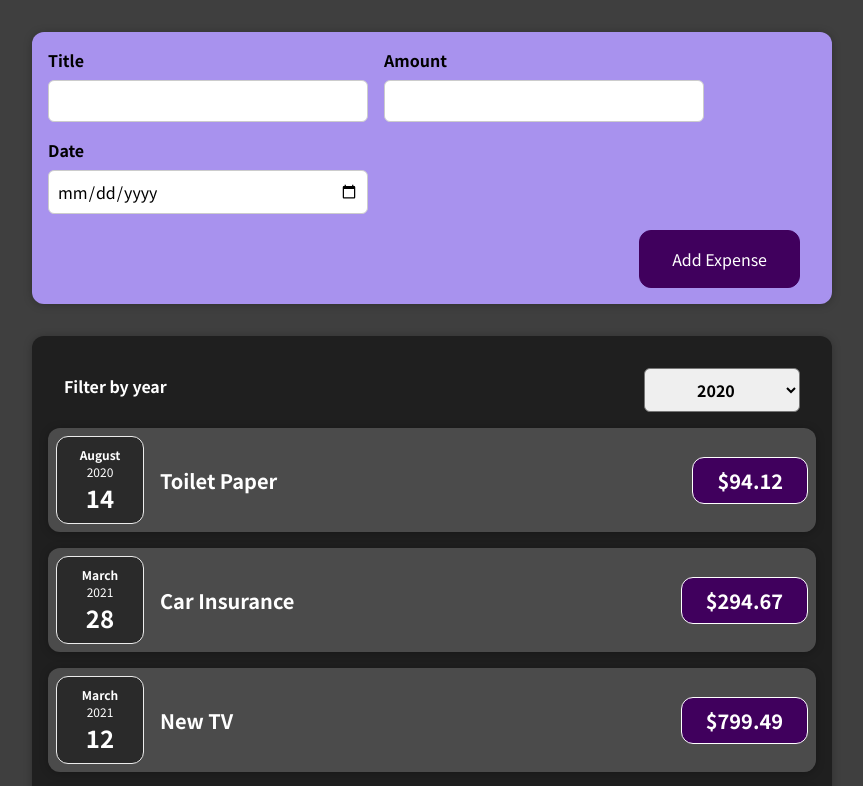
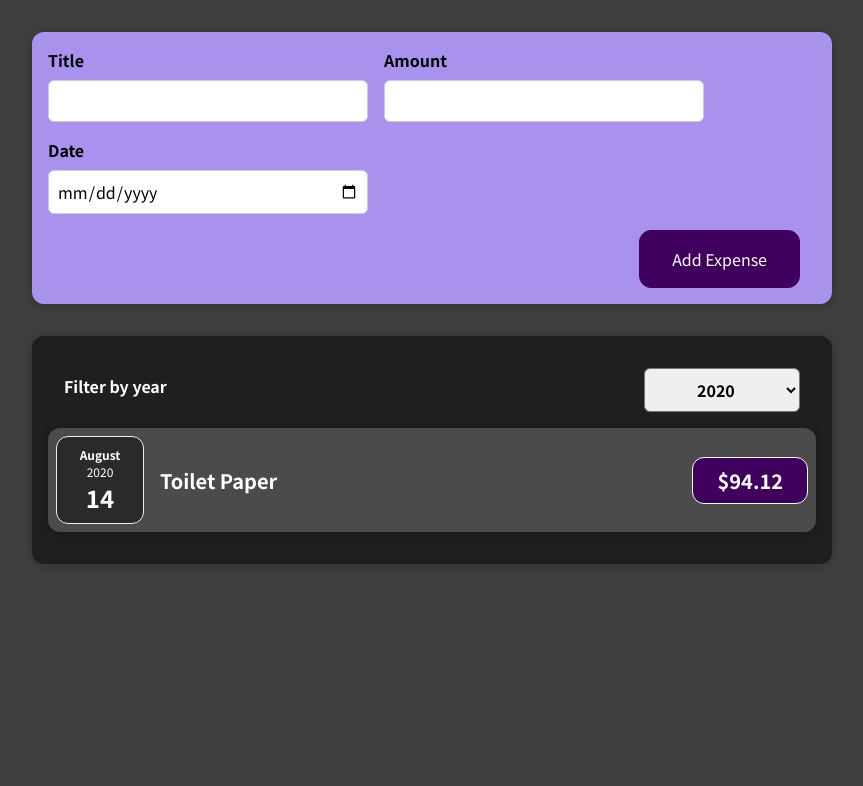
Before and after one commit to erickhansx/expense-tracking, a React (Create React App) app: page / in a window 1280 px wide. Shown: the top 786 px of the page, without its empty margins (208-1071 px from the left). Built offline with nearby package versions, Linux system fonts and the light colour scheme.

Commit message:
Add conditional to render if no expenses were found

```diff
--- a/src/components/Expenses/Expenses.jsx
+++ b/src/components/Expenses/Expenses.jsx
@@ -11,6 +11,23 @@
     console.log(selectedYear);
   };
 
+  const filteredExpenses = props.items.filter(
+    (expense) => expense.date.getFullYear().toString() === filteredYear,
+  );
+
+  let expensesContent = <p>No expenses found.</p>;
+
+  if (filteredExpenses.length > 0) {
+    expensesContent = filteredExpenses.map((expense) => (
+      <ExpenseItem
+        key={expense.id}
+        title={expense.title}
+        amount={expense.amount}
+        date={expense.date}
+      />
+    ));
+  }
+
   return (
     <div>
       <Card className="expenses">
@@ -18,13 +35,7 @@
           selected={filteredYear}
           onChangeFilter={filterChangeHandler}
         />
-        {props.items.map((expense) => (
-          <ExpenseItem
-            title={expense.title}
-            amount={expense.amount}
-            date={expense.date}
-          />
-        ))}
+        {expensesContent}
       </Card>
     </div>
   );
```
